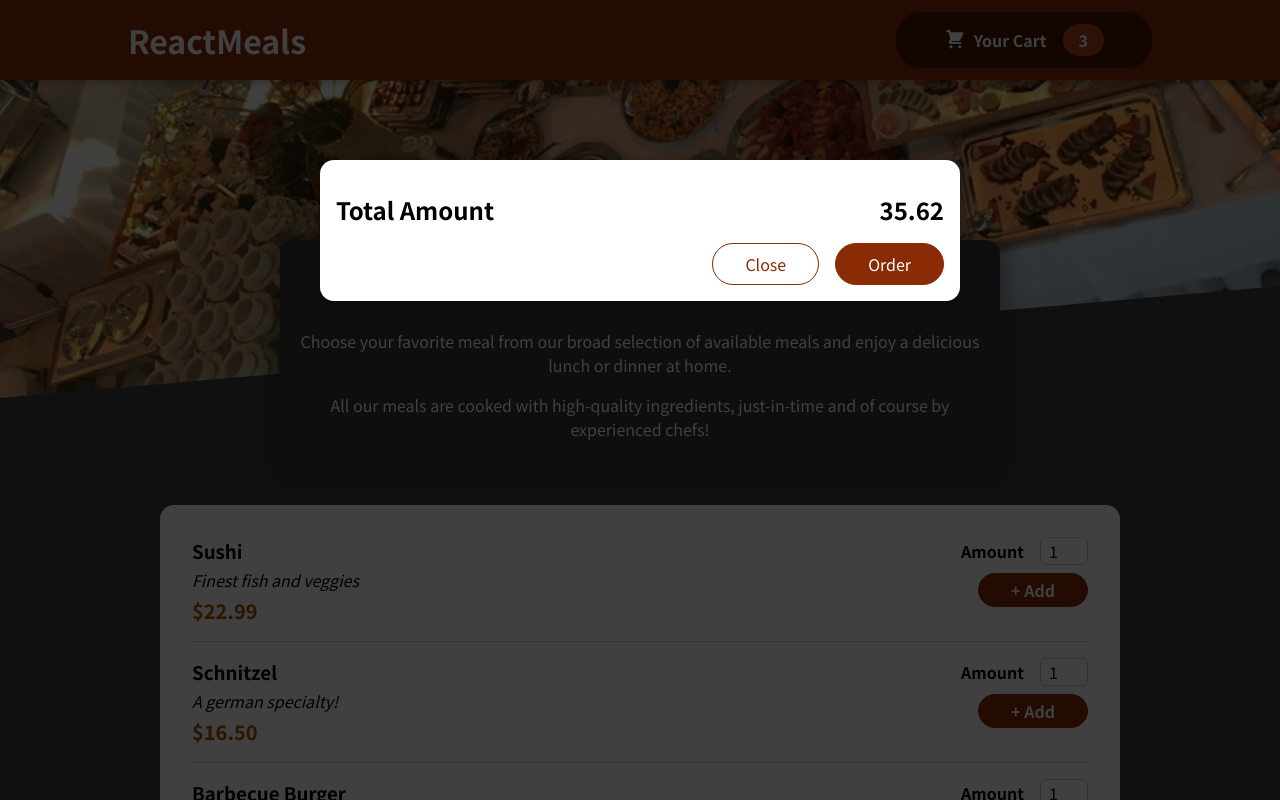
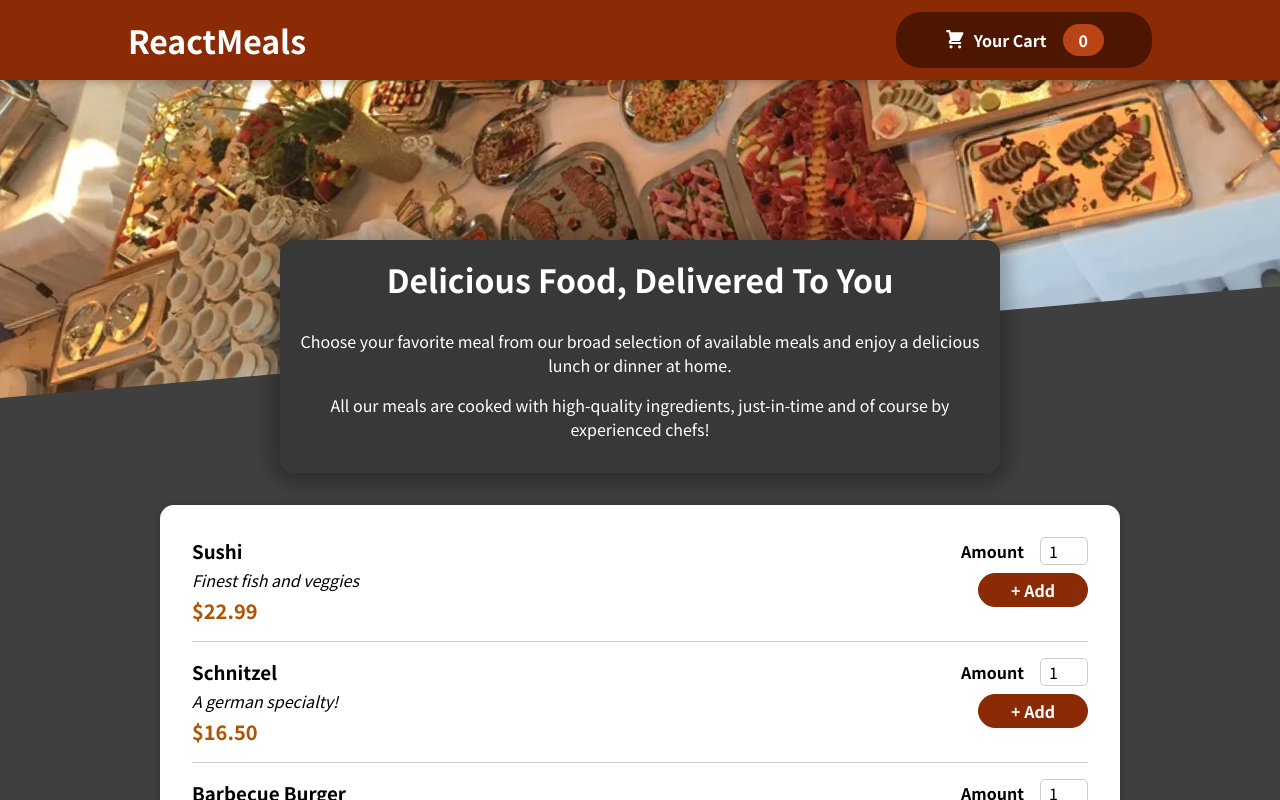
Before and after one commit to harshitchouhan/react-food-order-app, a React (Create React App) app: page / in a window 1280 px wide. Shown: the top 800 px of the page. Built offline with nearby package versions, Linux system fonts and the light colour scheme.

Commit message:
app completed

```diff
--- a/src/App.js
+++ b/src/App.js
@@ -1,18 +1,29 @@
-import { Fragment } from 'react';
+import { useState } from 'react';
 
+import CartProvider from './store/CartProvider';
 import Header from './components/Layout/Header';
 import Meals from './components/Meals/Meals';
 import Cart from './components/Cart/Cart';
 
 const App = () => {
+  const [cartIsShown, setCartIsShown] = useState(false);
+
+  const showCartHandler = () => {
+    setCartIsShown(true);
+  };
+
+  const hideCartHandler = () => {
+    setCartIsShown(false);
+  };
+
   return (
-    <Fragment>
-      <Cart></Cart>
-      <Header></Header>
+    <CartProvider>
+      {cartIsShown && <Cart onHideCart={hideCartHandler}></Cart>}
+      <Header onShowCart={showCartHandler}></Header>
       <main>
         <Meals></Meals>
       </main>
-    </Fragment>
+    </CartProvider>
   );
 };
 
--- a/src/components/Cart/Cart.js
+++ b/src/components/Cart/Cart.js
@@ -1,25 +1,52 @@
+import { useContext } from 'react';
+
+import CartContext from '../../store/cart-context';
 import Modal from './../UI/Modal';
+import CartItem from './CartItem';
 
 import classes from './Cart.module.css';
 
 const Cart = (props) => {
+  const cartCtx = useContext(CartContext);
+
+  const totalAmount = `$${cartCtx.totalAmount.toFixed(2)}`;
+
+  const hasItems = cartCtx.items.length > 0;
+
+  const cartItemRemoveHandler = (id) => {
+    cartCtx.removeItem(id);
+  };
+
+  const cartItemAddHandler = (item) => {
+    cartCtx.addItem({ ...item, amount: 1 });
+  };
+
   const cartItems = (
     <ul className={classes['cart-items']}>
-      {[{ id: 'c1', name: 'Sushi', amount: 2, price: 12.99 }].map((item) => (
-        <li key={item.id}>{item.meal}</li>
+      {cartCtx.items.map((item, index) => (
+        <CartItem
+          key={index}
+          name={item.name}
+          amount={item.amount}
+          price={item.price}
+          onRemove={cartItemRemoveHandler.bind(null, item.id)}
+          onAdd={cartItemAddHandler.bind(null, item)}
+        ></CartItem>
       ))}
     </ul>
   );
   return (
-    <Modal>
+    <Modal onHideCart={props.onHideCart}>
       {cartItems}
       <div className={classes.total}>
         <span>Total Amount</span>
-        <span>35.62</span>
+        <span>{totalAmount}</span>
       </div>
       <div className={classes.actions}>
-        <button className={classes['button--alt']}>Close</button>
-        <button className={classes.button}>Order</button>
+        <button className={classes['button--alt']} onClick={props.onHideCart}>
+          Close
+        </button>
+        {hasItems && <button className={classes.button}>Order</button>}
       </div>
     </Modal>
   );
--- /dev/null
+++ b/src/components/Cart/CartItem.js
@@ -0,0 +1,23 @@
+import classes from './CartItem.module.css';
+
+const CartItem = (props) => {
+  const price = `$${props.price.toFixed(2)}`;
+
+  return (
+    <li className={classes['cart-item']}>
+      <div>
+        <h2>{props.name}</h2>
+        <div className={classes.summary}>
+          <span className={classes.price}>{price}</span>
+          <span className={classes.amount}>x {props.amount}</span>
+        </div>
+      </div>
+      <div className={classes.actions}>
+        <button onClick={props.onRemove}>−</button>
+        <button onClick={props.onAdd}>+</button>
+      </div>
+    </li>
+  );
+};
+
+export default CartItem;
--- /dev/null
+++ b/src/components/Cart/CartItem.module.css
@@ -0,0 +1,65 @@
+.cart-item {
+  display: flex;
+  justify-content: space-between;
+  align-items: center;
+  border-bottom: 2px solid #8a2b06;
+  padding: 1rem 0;
+  margin: 1rem 0;
+}
+
+.cart-item h2 {
+  margin: 0 0 0.5rem 0;
+  color: #363636;
+}
+
+.summary {
+  width: 10rem;
+  display: flex;
+  justify-content: space-between;
+  align-items: center;
+}
+
+.price {
+  font-weight: bold;
+  color: #8a2b06;
+}
+
+.amount {
+  font-weight: bold;
+  border: 1px solid #ccc;
+  padding: 0.25rem 0.75rem;
+  border-radius: 6px;
+  color: #363636;
+}
+
+.actions {
+  display: flex;
+  flex-direction: column;
+}
+
+@media (min-width: 768px) {
+  .actions {
+    flex-direction: row;
+  }
+}
+
+.cart-item button {
+  font: inherit;
+  font-weight: bold;
+  font-size: 1.25rem;
+  color: #8a2b06;
+  border: 1px solid #8a2b06;
+  width: 3rem;
+  text-align: center;
+  border-radius: 6px;
+  background-color: transparent;
+  cursor: pointer;
+  margin-left: 1rem;
+  margin: 0.25rem;
+}
+
+.cart-item button:hover,
+.cart-item button:active {
+  background-color: #8a2b06;
+  color: white;
+}
--- a/src/components/Layout/Header.js
+++ b/src/components/Layout/Header.js
@@ -11,7 +11,7 @@
     <Fragment>
       <header className={classes.header}>
         <h1>ReactMeals</h1>
-        <HeaderCartButton></HeaderCartButton>
+        <HeaderCartButton onClick={props.onShowCart}></HeaderCartButton>
       </header>
       <div className={classes['main-image']}>
         <img src={mealsImg} alt="A table full of delicious food!" />
--- a/src/components/Layout/HeaderCartButton.js
+++ b/src/components/Layout/HeaderCartButton.js
@@ -1,15 +1,45 @@
+import { useContext, useEffect, useState } from 'react';
+
+import CartContext from '../../store/cart-context';
 import CartIcon from './../Cart/CartIcon';
 
 import classes from './HeaderCartButton.module.css';
 
 const HeaderCartButton = (props) => {
+  const [btnIsHighlighted, setBtnIsHighlighted] = useState(false);
+
+  const cartCtx = useContext(CartContext);
+
+  const { items } = cartCtx;
+
+  const numberOfCartItems = items.reduce((curNumber, item) => {
+    return curNumber + item.amount;
+  }, 0);
+
+  const btnClasses = `${classes.button} ${btnIsHighlighted ? classes.bump : ''}`;
+
+  useEffect(() => {
+    if (items.length === 0) {
+      return;
+    }
+    setBtnIsHighlighted(true);
+
+    const timer = setTimeout(() => {
+      setBtnIsHighlighted(false);
+    }, 300);
+
+    return () => {
+      clearTimeout(timer);
+    };
+  }, [items]);
+
   return (
-    <button className={classes.button}>
+    <button className={btnClasses} onClick={props.onClick}>
       <span className={classes.icon}>
         <CartIcon></CartIcon>
       </span>
       <span>Your Cart</span>
-      <span className={classes.badge}>3</span>
+      <span className={classes.badge}>{numberOfCartItems}</span>
     </button>
   );
 };
--- a/src/components/Meals/MealItem/MealItem.js
+++ b/src/components/Meals/MealItem/MealItem.js
@@ -1,9 +1,24 @@
+import { useContext } from 'react';
+
 import MealItemForm from './MealItemForm';
 
 import classes from './MealItem.module.css';
+import CartContext from '../../../store/cart-context';
 
 const MealItem = (props) => {
+  const cartCtx = useContext(CartContext);
+
   const price = `$${props.price.toFixed(2)}`;
+
+  const addToCartHandler = (amount) => {
+    cartCtx.addItem({
+      id: props.id,
+      name: props.name,
+      amount: amount,
+      price: props.price,
+    });
+  };
+
   return (
     <li className={classes.meal}>
       <div>
@@ -12,7 +27,7 @@
         <div className={classes.price}>{price}</div>
       </div>
       <div>
-        <MealItemForm id={props.id}></MealItemForm>
+        <MealItemForm id={props.id} onAddToCart={addToCartHandler}></MealItemForm>
       </div>
     </li>
   );
--- a/src/components/UI/Input.js
+++ b/src/components/UI/Input.js
@@ -1,12 +1,13 @@
+import React from 'react';
 import classes from './Input.module.css';
 
-const Input = (props) => {
+const Input = React.forwardRef((props, ref) => {
   return (
     <div className={classes.input}>
       <label htmlFor={props.input.id}>{props.label}</label>
-      <input {...props.input} />
+      <input ref={ref} {...props.input} />
     </div>
   );
-};
+});
 
 export default Input;
--- a/src/components/UI/Modal.js
+++ b/src/components/UI/Modal.js
@@ -4,7 +4,7 @@
 import classes from './Modal.module.css';
 
 const Backdrop = (props) => {
-  return <div className={classes.backdrop}></div>;
+  return <div onClick={props.onClick} className={classes.backdrop}></div>;
 };
 
 const ModalOverlay = (props) => {
@@ -20,7 +20,7 @@
 const Modal = (props) => {
   return (
     <Fragment>
-      {ReactDOM.createPortal(<Backdrop></Backdrop>, portalElement)}
+      {ReactDOM.createPortal(<Backdrop onClick={props.onHideCart}></Backdrop>, portalElement)}
       {ReactDOM.createPortal(<ModalOverlay>{props.children}</ModalOverlay>, portalElement)}
     </Fragment>
   );
--- /dev/null
+++ b/src/store/CartProvider.js
@@ -0,0 +1,89 @@
+import { useReducer } from 'react';
+import CartContext from './cart-context';
+
+const defaultCartState = {
+  items: [],
+  totalAmount: 0,
+};
+
+const cartReducer = (state, action) => {
+  if (action.type === 'ADD') {
+    const updatedTotalAmount = state.totalAmount + action.item.price * action.item.amount;
+
+    const existingCartItemIndex = state.items.findIndex((item) => item.id === action.item.id);
+
+    const existingCartItem = state.items[existingCartItemIndex];
+    let updatedItems;
+
+    if (existingCartItem) {
+      const updatedItem = {
+        ...existingCartItem,
+        amount: existingCartItem.amount + action.item.amount,
+      };
+
+      updatedItems = [...state.items];
+      updatedItems[existingCartItemIndex] = updatedItem;
+    } else {
+      updatedItems = state.items.concat(action.item);
+    }
+
+    return {
+      items: updatedItems,
+      totalAmount: updatedTotalAmount,
+    };
+  }
+
+  if (action.type === 'REMOVE') {
+    const existingCartItemIndex = state.items.findIndex((item) => item.id === action.id);
+    const existingCartItem = state.items[existingCartItemIndex];
+
+    const updatedTotalAmount = state.totalAmount - existingCartItem.price;
+
+    let updatedItems;
+
+    if (existingCartItem.amount === 1) {
+      updatedItems = state.items.filter((item) => item.id !== existingCartItem.id);
+    } else {
+      const updatedItem = { ...existingCartItem, amount: existingCartItem.amount - 1 };
+      updatedItems = [...state.items];
+      updatedItems[existingCartItemIndex] = updatedItem;
+    }
+
+    return {
+      items: updatedItems,
+      totalAmount: updatedTotalAmount,
+    };
+  }
+
+  return defaultCartState;
+};
+
+const CartProvider = (props) => {
+  const [cartState, dispatchCartAction] = useReducer(cartReducer, defaultCartState);
+
+  const addItemToCartHandler = (item) => {
+    dispatchCartAction({
+      type: 'ADD',
+      item,
+    });
+  };
+
+  const removeItemFromCartHandler = (id) => {
+    dispatchCartAction({
+      type: 'REMOVE',
+      id,
+    });
+  };
+
+  const cartContext = {
+    items: cartState.items,
+    totalAmount: cartState.totalAmount,
+
+    addItem: addItemToCartHandler,
+    removeItem: removeItemFromCartHandler,
+  };
+
+  return <CartContext.Provider value={cartContext}>{props.children}</CartContext.Provider>;
+};
+
+export default CartProvider;
--- /dev/null
+++ b/src/store/cart-context.js
@@ -0,0 +1,11 @@
+import React from 'react';
+
+const CartContext = React.createContext({
+  items: [],
+  totalAmount: 0,
+
+  addItem: (item) => {},
+  removeItem: (id) => {},
+});
+
+export default CartContext;
```
Also changed, not shown: src/components/Meals/MealItem/MealItemForm.js (+26 -2 lines).
